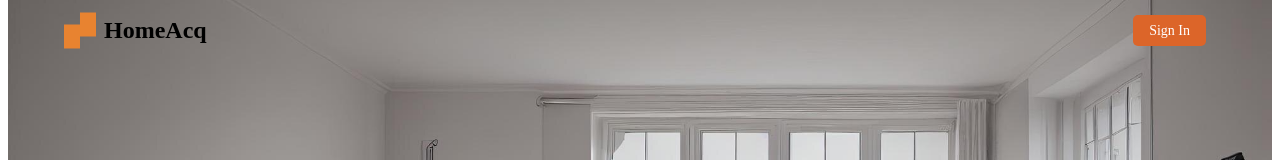
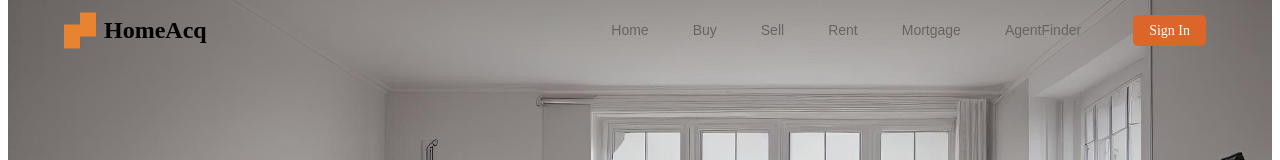
Before and after one commit to Declanny/homeAcq, a React (Vite) app: page / in a window 1280 px wide. Shown: the top 160 px of the page. Built offline with nearby package versions, Linux system fonts and the light colour scheme.

Commit message:
Navlinks and Sidebar icons fixed

```diff
--- a/src/App.jsx
+++ b/src/App.jsx
@@ -15,16 +15,22 @@ import SignUp from './component/SignUp/SignUp';
 import DetailPage from './component/shared/DetailPage';
 import About from './component/About/About';
 
-// import HomeIcon from './assets/HomeIcon.png'; // Adjust the path as needed
-// import BuyIcon from './assets/BuyIcon.png'; // Adjust the path as needed
-// // import SellIcon from './assets/SellIcon.png'; // Adjust the path as needed
-// import RentIcon from './assets/RentIcon.png'; // Adjust the path as needed
-// import MortgageIcon from './assets/MortgageIcon.png'; // Adjust the path as needed
-// import AgentFinderIcon from './assets/AgentFinderIcon.png'; // Adjust the path as needed
-
-// import {SellIcon} from "./assets/index"
+import HomeIcon from './assets/HomeIcon.png'; // Adjust the path as needed
+import BuyIcon from './assets/BuyIcon.png'; // Adjust the path as needed
+import { SellIcon } from "./assets"; // Adjusted import for SellIcon
+import RentIcon from './assets/RentIcon.png'; // Adjust the path as needed
+import MortgageIcon from './assets/MortgageIcon.png'; // Adjust the path as needed
+import AgentFinderIcon from './assets/AgentFinderIcon.png'; // Adjust the path as needed
 
 function App() {
+  const links = [
+    { path: "/", label: "Home", icon: HomeIcon },
+    { path: "/buy", label: "Buy", icon: BuyIcon },
+    { path: "/sell", label: "Sell", icon: SellIcon },
+    { path: "/rent", label: "Rent", icon: RentIcon },
+    { path: "/mortgage", label: "Mortgage", icon: MortgageIcon },
+    { path: "/agentfinder", label: "AgentFinder", icon: AgentFinderIcon },
+  ];
 
   const buttonProps = {
     btnClass: "sign-in-btn",
@@ -46,7 +52,7 @@ function App() {
         <Navbar
           logoImage="/Images/Logo.png"
           logoText="HomeAcq"
-          // links={links}
+          links={links}
           buttonProps={buttonProps}
         />
         <div className="content">
--- a/src/assets/index.js
+++ b/src/assets/index.js
@@ -1,5 +1,15 @@
-// import SellIcon from "./SellIcon.png";
-// import Member4 from "./Member4.png";
+import HomeIcon from './HomeIcon.png';
+import BuyIcon from './BuyIcon.png';
+import SellIcon from './SellIcon.png'; // Make sure the path is correct
+import RentIcon from './RentIcon.png';
+import MortgageIcon from './MortgageIcon.png';
+import AgentFinderIcon from './AgentFinderIcon.png';
 
-
-// export {SellIcon,Member4}
+export {
+  HomeIcon,
+  BuyIcon,
+  SellIcon, // Ensure SellIcon is correctly exported here
+  RentIcon,
+  MortgageIcon,
+  AgentFinderIcon,
+};
--- a/src/component/Navbar/Navbar.jsx
+++ b/src/component/Navbar/Navbar.jsx
@@ -6,7 +6,7 @@ import './Navbar.css';
 import Menu from "../../assets/Menu.png"; // Menu icon
 import Close from "../../assets/Close.png"; // Close icon
 
-const Navbar = ({ logoText, logoImage, buttonProps }) => {
+const Navbar = ({ logoText, logoImage, links, buttonProps }) => {
   const [menuOpen, setMenuOpen] = useState(false); // State for toggling menu
   const location = useLocation();
   const isFixed = location.pathname === "/"; // Change "/" to the path where you want the navbar to overlay
@@ -28,14 +28,14 @@ const Navbar = ({ logoText, logoImage, buttonProps }) => {
           <img src={menuOpen ? Close : Menu} alt={menuOpen ? "Close" : "Menu"} className="menu-image" />
         </div>
         <ul className={`nav-menu ${menuOpen ? 'active' : ''}`}>
-          {/* {links.map((link, index) => (
+          {links.map((link, index) => (
             <li key={index} className="nav-item">
               <Link to={link.path} className="nav-link" onClick={handleMenuToggle}>
                 <img src={link.icon} alt={`${link.label} Icon`} className="nav-icon" />
                 {link.label}
               </Link>
             </li>
-          ))} */}
+          ))}
           <li className="nav-item button-item">
             <Link to="/signin" onClick={handleMenuToggle}>
               <Button {...buttonProps} btnClass="nav-button" /> {/* Pass btnClass */}
```
